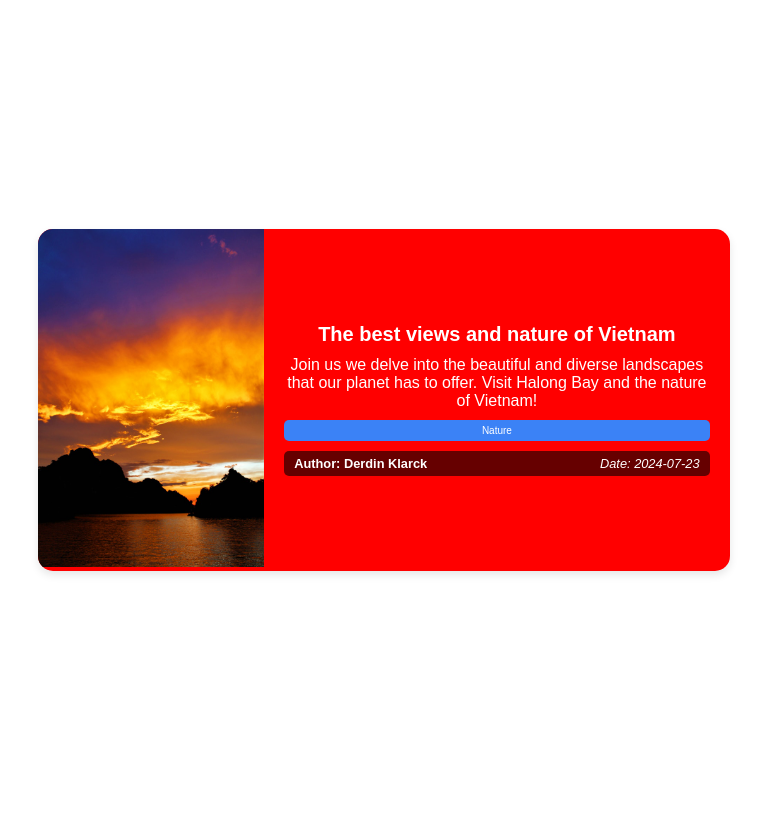
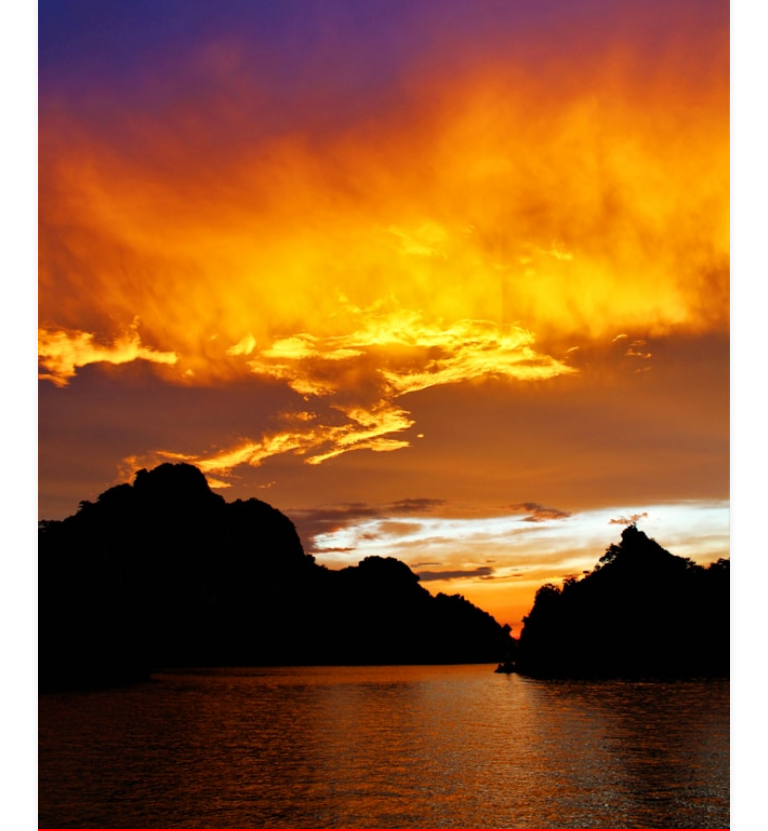
Before and after one commit to quiklydev/Blog-Card, a website: page index.html in a window 768 px wide. Shown: the top 831 px of the page. Before the commit the page ends 800 px from the top, so only its background shows below. Drawn offline with Linux system fonts and the light colour scheme.

Commit message:
Fixed responsive issues for mobile and tablet

```diff
--- a/blog.css
+++ b/blog.css
@@ -135,7 +135,8 @@ body {
         height: auto;
     }
     .blog-card img.nature {
-        max-height: 300px;
+        width: 100%;
+        max-height: none;
         object-fit: cover;
     }
     .blog-card .content {
@@ -158,11 +159,20 @@ body {
 /* Tablet styles */
 @media (min-width: 768px) and (max-width: 1024px) {
     .blog-card {
-        flex-direction: row;
-        min-height: 300px;
+        flex-direction: column;
+        min-height: auto;
         box-sizing: border-box;
     }
 
+    .blog-card .img-container {
+        width: 100%;
+        height: auto;
+    }
+
+    .blog-card img.nature {
+        max-height: none;
+        object-fit: cover;
+    }
 }
 
 /* Desktop styles */
```
